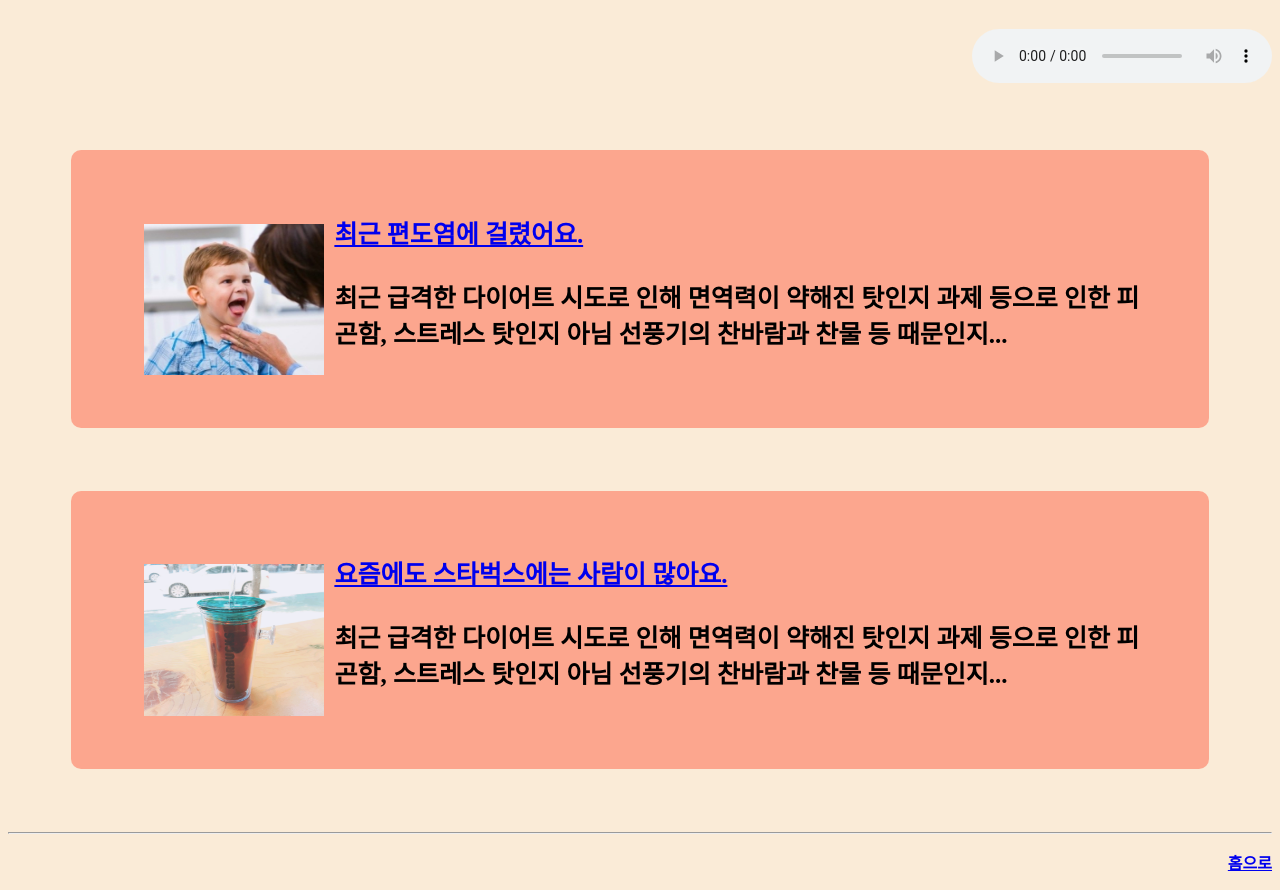
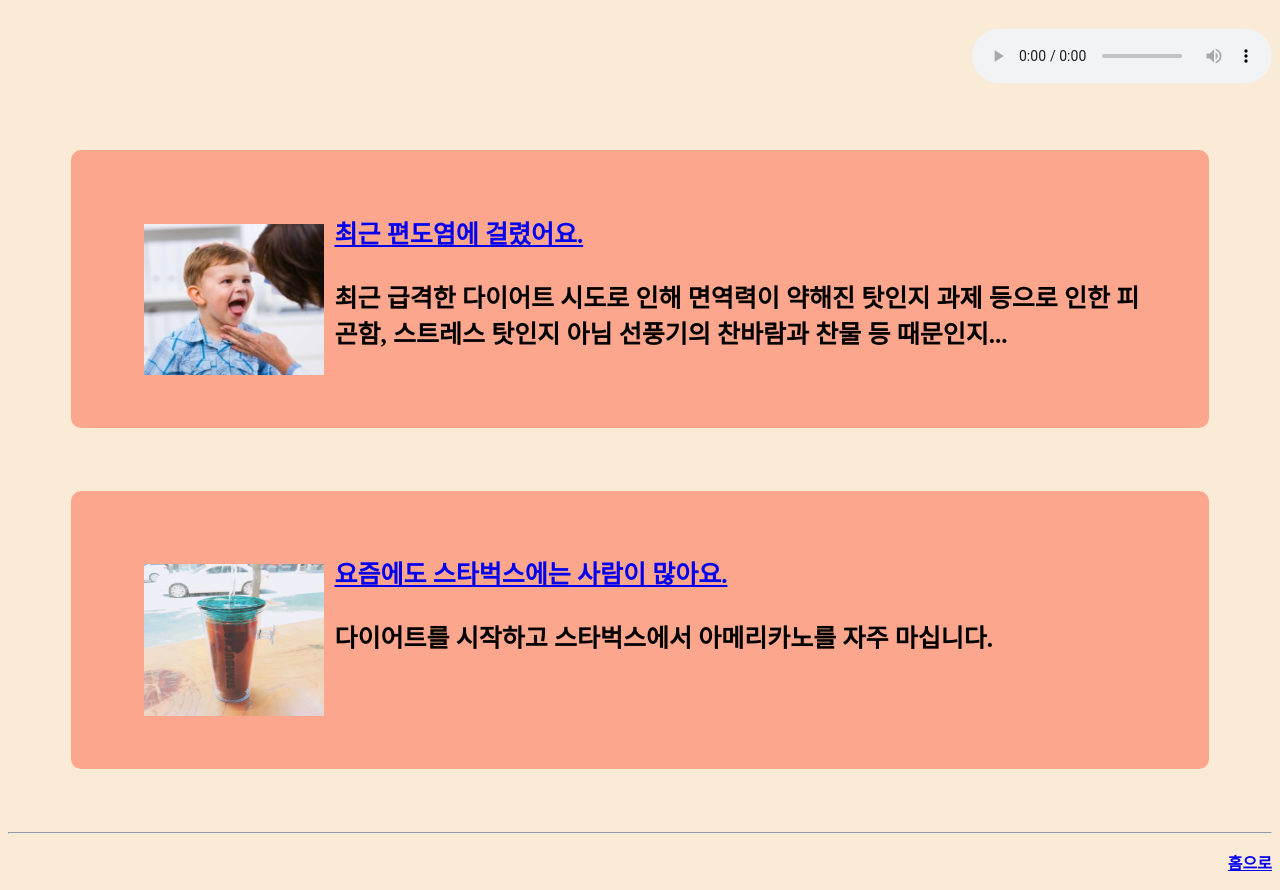
Before and after one commit to sonhyunji/sonji0211, a plain HTML site: page today.html in a window 1280 px wide. Shown: the part 167-1057 px from the top of the page. Drawn offline with Linux system fonts and the light colour scheme.

Commit message:
Update today.html

```diff
--- a/today.html
+++ b/today.html
@@ -39,8 +39,7 @@
     </p>
     <p class="b">
         <a href="star.html"><img src="star.jpg" style="width:180px; height: 100%;">요즘에도 스타벅스에는 사람이 많아요.</a><br><br />
-        최근 급격한 다이어트 시도로 인해 면역력이 약해진 탓인지 과제 등으로 인한 피곤함, 스트레스 탓인지 아님 선풍기의
-        찬바람과 찬물 등 때문인지...
+        다이어트를 시작하고 스타벅스에서 아메리카노를 자주 마십니다.
     </p>
     <hr />
     <p align="right" style="color:#808080;"><a href="index.html">홈으로</a></p>
```
